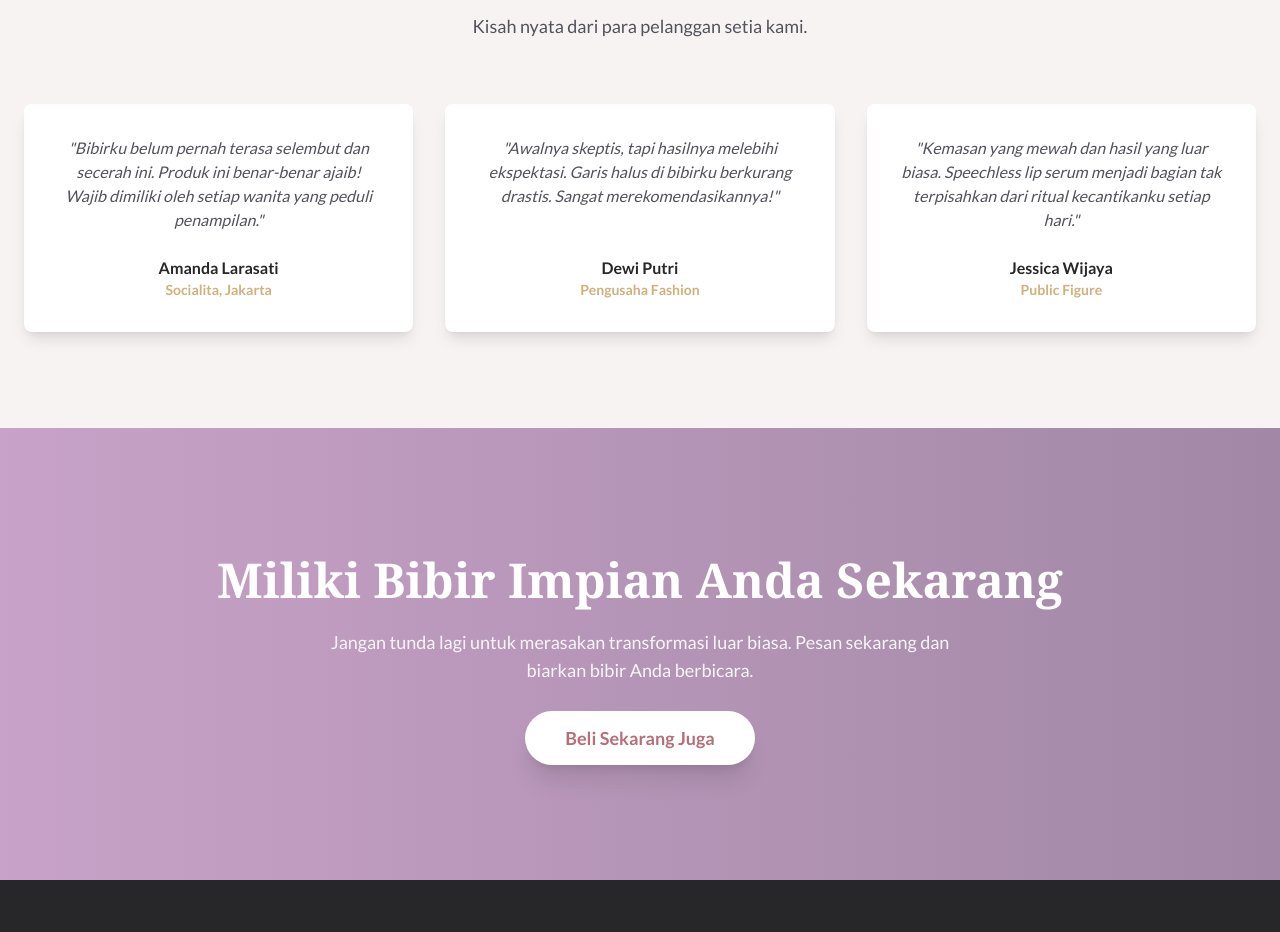
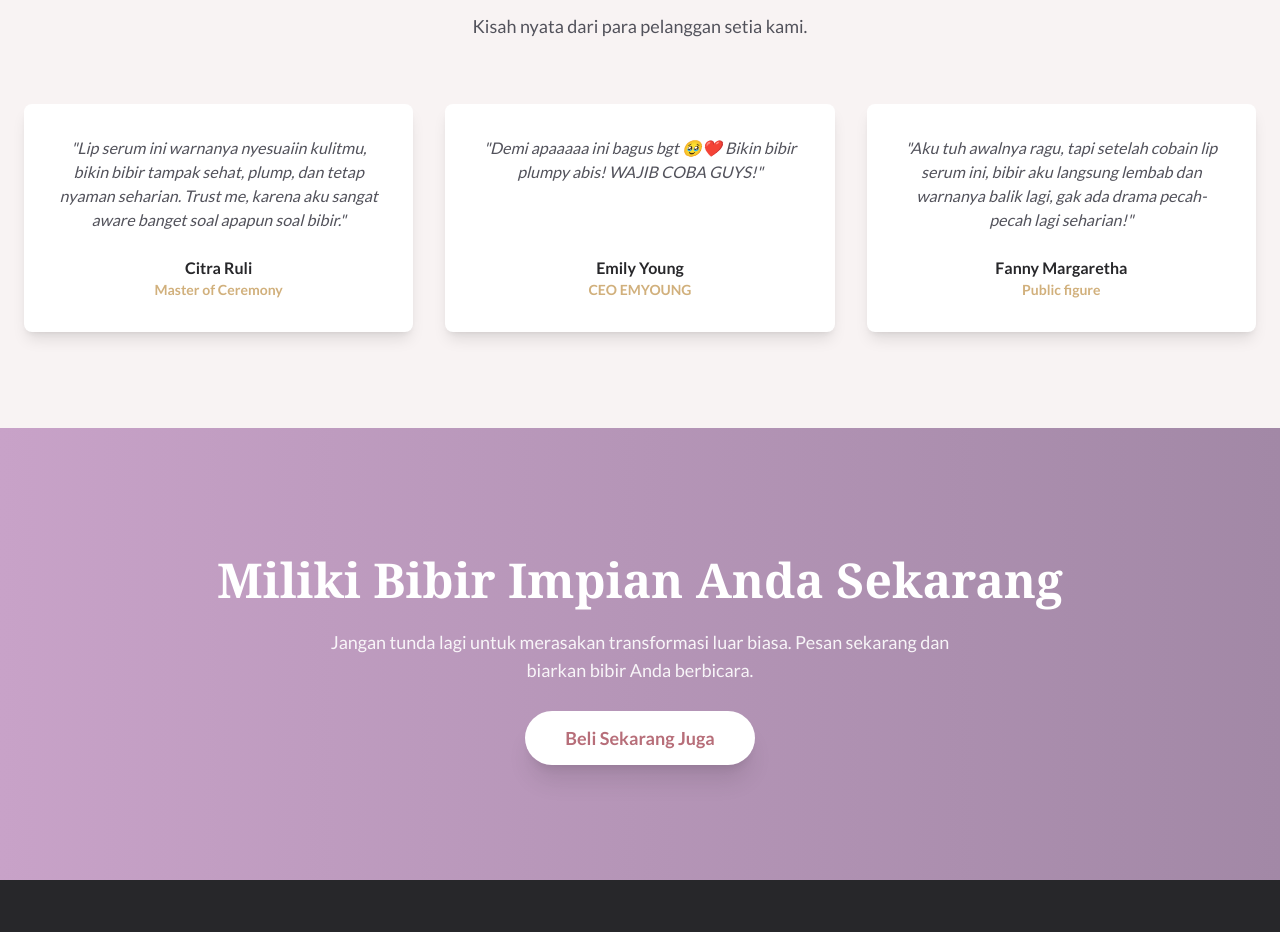
Before and after one commit to unkpell0/speechless, a React (Vite) app: page / in a window 1280 px wide. Shown: the part 2801-3733 px from the top of the page. Built offline with nearby package versions, Linux system fonts and the light colour scheme.

Commit message:
Update Testimonials.tsx

```diff
--- a/components/Testimonials.tsx
+++ b/components/Testimonials.tsx
@@ -4,19 +4,19 @@ import AnimatedSection from './AnimatedSection';
 
 const testimonials = [
   {
-    quote: "Bibirku belum pernah terasa selembut dan secerah ini. Produk ini benar-benar ajaib! Wajib dimiliki oleh setiap wanita yang peduli penampilan.",
-    name: "Amanda Larasati",
-    title: "Socialita, Jakarta",
+    quote: "Lip serum ini warnanya nyesuaiin kulitmu, bikin bibir tampak sehat, plump, dan tetap nyaman seharian. Trust me, karena aku sangat aware banget soal apapun soal bibir.",
+    name: "Citra Ruli",
+    title: "Master of Ceremony",
   },
   {
-    quote: "Awalnya skeptis, tapi hasilnya melebihi ekspektasi. Garis halus di bibirku berkurang drastis. Sangat merekomendasikannya!",
-    name: "Dewi Putri",
-    title: "Pengusaha Fashion",
+    quote: "Demi apaaaaa ini bagus bgt 🥹❤️ Bikin bibir plumpy abis! WAJIB COBA GUYS!",
+    name: "Emily Young",
+    title: "CEO EMYOUNG",
   },
    {
-    quote: "Kemasan yang mewah dan hasil yang luar biasa. Speechless lip serum menjadi bagian tak terpisahkan dari ritual kecantikanku setiap hari.",
-    name: "Jessica Wijaya",
-    title: "Public Figure",
+    quote: "Aku tuh awalnya ragu, tapi setelah cobain lip serum ini, bibir aku langsung lembab dan warnanya balik lagi, gak ada drama pecah-pecah lagi seharian!",
+    name: "Fanny Margaretha",
+    title: "Public figure",
   },
 ];
 
```
